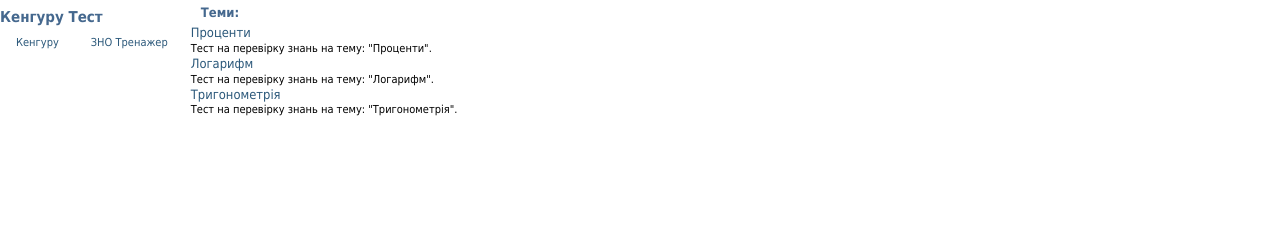
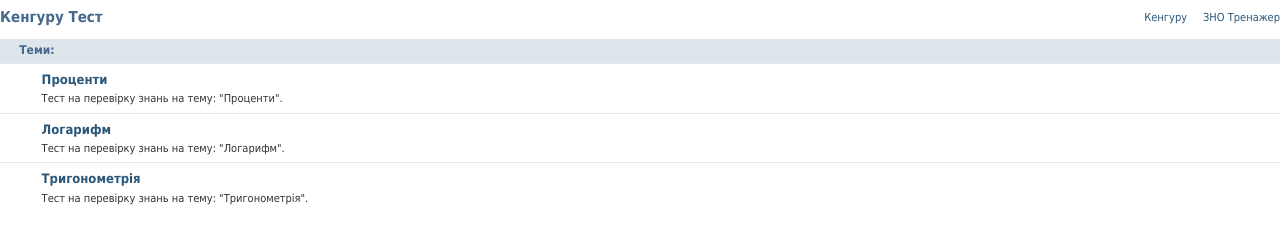
Before and after one commit to washirving/VkApp, a plain HTML site: page index.html in a window 1280 px wide. Drawn offline with nearby package versions, Linux system fonts and the light colour scheme.

Commit message:
Update style.css

```diff
--- a/style.css
+++ b/style.css
@@ -43,10 +43,12 @@ a:visited {
  Header (header)
 **************************/
 header {
+	padding: 10px 0px;
 	float: left;
-	padding: 10px 7px 0px 0px;
+	width: 100%;
 }
 header h1 {
+	float: left;
 	color: #45688E;
 	font-size: 15px;
 	font-weight: 700;
@@ -65,7 +67,7 @@ nav ul li {
 }
 nav ul li a {
 	display: block;
-	padding: 10px 16px;
+	padding: 0 0 0 16px;
 }
 nav ul li a:visited {
 	color:
@@ -75,40 +77,53 @@ nav ul li a:visited {
 **************************/
 section {
 	float: left;
-	display: block;
+	width: 100%;
 }
-
 section header {
-	width: 100%;
+	float: left;
 	padding: 5px 0;
 }
-
-section header h2{
-	float: left;
+section h2{
 	font-weight: bold;
 	color: #45688E;
 	font-size: 13px;
-	padding: 0 10px;
+	float: left;
+}
+/**************************
+ #problem
+**************************/
+#problem h2 {
+	padding: 5px 0;
 }
 #next {
 	float: left;
+	padding-left: 10px;
 }
 #previous {
 	float: left;
+	padding-right: 10px;
 }
-input[type='radio'] {
+#problem {
+	float: left;
+	width: 100%;
+}
+#distractors {
+	float: left;
+	width: 100%;
+
+}
+#distractors input[type='radio'] {
 	position: absolute;
 	opacity: 0;
 }
-
-input[type='radio'] + label {
+#distractors  input[type='radio'] + label {
+	cursor: pointer;
 	position: relative;
 	padding: 0 0 0 25px;
 	line-height: 19px;
 	margin: 0 0 10px 0;
 }
-
-input[type='radio'] + label:before {
+#distractors input[type='radio'] + label:before {
 	cursor: pointer;
 	content: "";
 	display: block;
@@ -121,7 +136,43 @@ input[type='radio'] + label:before {
 	box-shadow: inset 0px 0px 0px 2px white;
 	border-radius: 6px;
 }
-input[type='radio']:checked + label:before {
+#distractors input[type='radio']:checked + label:before {
 	cursor: pointer;
 	background: #45688E;
 }
+#text {
+	float: left;
+}
+/**************************
+ #tests
+**************************/
+#tests header {
+	background: none repeat scroll 0 0 #dee5eb;
+	float: left;
+	width: 100%;
+	padding: 3px 0;
+	margin-top: 4px;
+}
+#tests header h2 {
+	font-size: 12px;
+	padding: 1px 0 1px 1.5%;
+}
+#tests article {
+	border-top: 1px solid #e7eaed;
+	float: left;
+	width: 100%;
+	padding: 4px 0 6px 0;
+}
+#tests article h3 {
+	font-weight: bold;
+	color: #45688E;
+	font-size: 13px;
+	padding: 4px 0 4px 3.25%;
+}
+#tests article .description {
+	font-size: 11px;
+	color: #333;
+	width: 98%;
+	float: left;
+	padding-left: 3.25%;
+}
```
